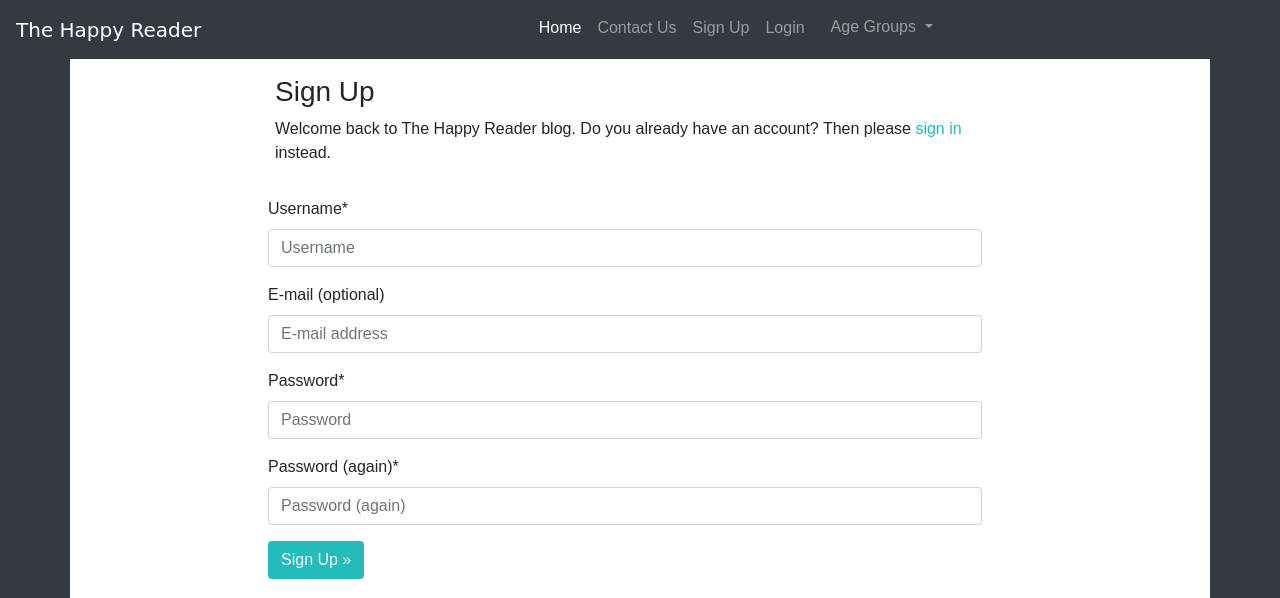
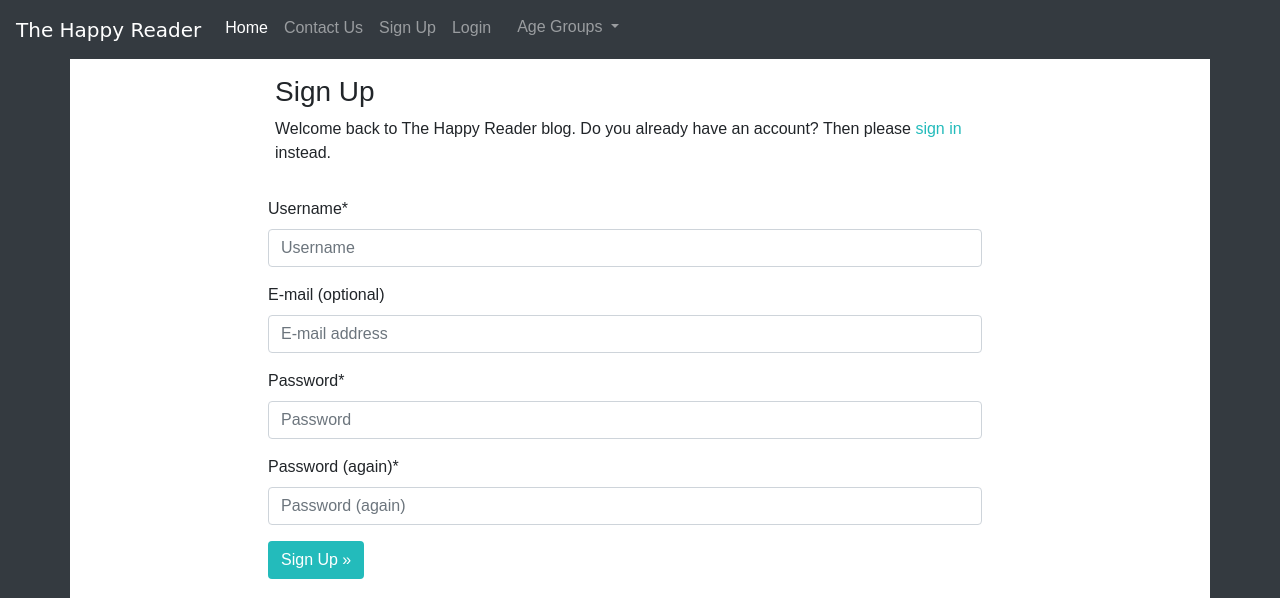
Before and after one commit to LauraMayock/The-happy-reader, a Django app: page /accounts/signup/ in a window 1280 px wide. Shown: the top 598 px of the page. Run offline with Django 3.2, Linux system fonts and the light colour scheme; some libraries are stand-ins or nearby versions.

Commit message:
work on navbar to remove validation error

```diff
--- a/templates/base.html
+++ b/templates/base.html
@@ -5,9 +5,9 @@
 <head>
 	<title>The Happy Reader</title>
 	<!--Favicorn-->
-	<link rel="apple-touch-icon" sizes="180x180" href="{% static 'apple-touch-icon.png' %}"/>
-    <link rel="icon" type="image/png" sizes="32x32" href="{% static 'favicon-32x32.png' %}"/>
-    <link rel="icon" type="image/png" sizes="16x16" href="{% static 'favicon-16x16.png' %}"/>
+	<link rel="apple-touch-icon" sizes="180x180" href="{% static 'apple-touch-icon.png' %}">
+    <link rel="icon" type="image/png" sizes="32x32" href="{% static 'favicon-32x32.png' %}">
+    <link rel="icon" type="image/png" sizes="16x16" href="{% static 'favicon-16x16.png' %}">
 	<link rel="stylesheet" href="https://cdnjs.cloudflare.com/ajax/libs/font-awesome/5.15.3/css/all.min.css">
 	<meta name="viewport" content="width=device-width, initial-scale=1">
 	<meta name="description" content="Kids book review blog">
@@ -33,7 +33,7 @@
 			<span class="navbar-toggler-icon"></span>
 		</button>
 		<div class="collapse navbar-collapse" id="navbarSupportedContent-555">
-			<ul class="navbar-nav mr-auto ml-auto">
+			<ul class="navbar-nav">
 				<li class="nav-item active">
 					<a class="nav-link" href="{% url 'home' %}">Home <span class="sr-only">(current)</span>
 					</a>
@@ -41,10 +41,12 @@
 				<li class="nav-item">
 					<a class="nav-link" href="{% url 'contact' %}">Contact Us</a>
 				</li>
-                <li>
-				<!-- Buttons will only show if logged in --> {% if user.is_authenticated %} <li class="nav-item">
+				<!-- Buttons will only show if logged in -->
+				{% if user.is_authenticated %}
+				<li class="nav-item">
 					<a class="nav-link" href="{% url 'account_logout' %}">Logout</a>
 				</li>
+				<li>
 					<div class="dropdown show">
 						<button type="button" class="btn dropdown-toggle text" data-toggle="dropdown"> Reviews </button>
 						<div class="dropdown-menu">
@@ -52,6 +54,7 @@
 							<a class="dropdown-item" href="{% url 'add-review' %}">Add a Review</a>
 						</div>
 					</div>
+				</li>
             {% else %}
                 <li class="nav-item">
 					<a class="nav-link" href="{% url 'account_signup' %}">Sign Up</a>
@@ -59,6 +62,7 @@
 				<li class="nav-item">
 					<a class="nav-link" href="{% url 'account_login' %}">Login</a>
 				</li>
+			<li>
 				 {% endif %}
 					<!-- Dropdown showing books per age group -->
 					<div class="dropdown">
@@ -71,7 +75,7 @@
 							<a class="dropdown-item" href="{% url 'age-book5' %}">Ages Teens</a>
 						</div>
 					</div>
-				</li>
+			</li>
 			</ul>
 		</div>
 	</nav>
```
Also changed, not shown: README.md.
